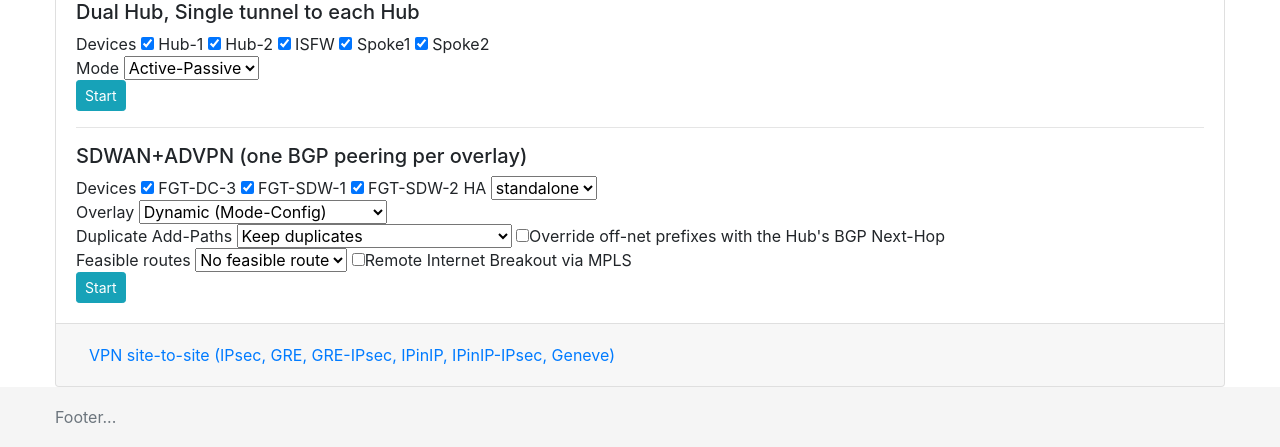
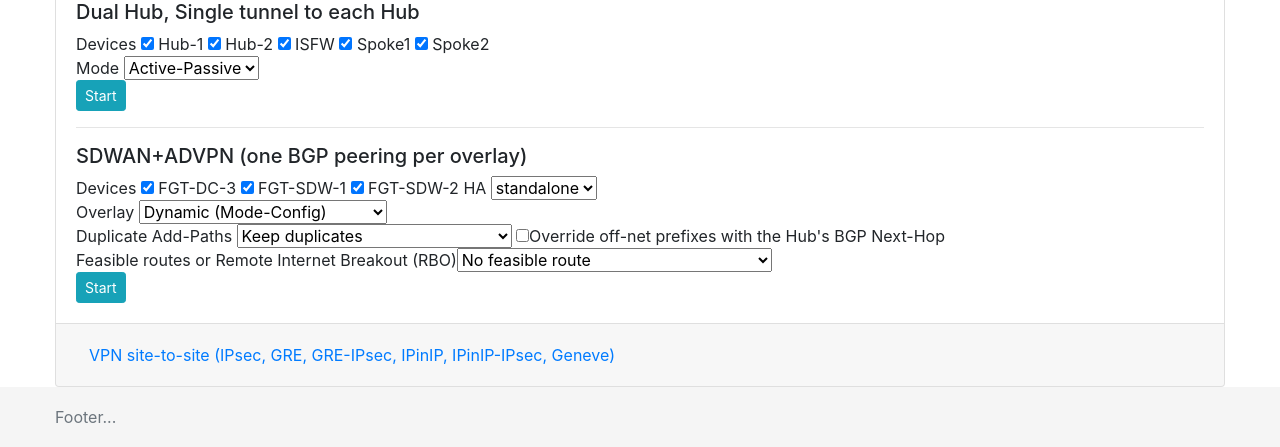
Before and after one commit to sha-02/fpoc-manager, a Django app: page / in a window 1280 px wide, after a click on "IPsec Dialup Hub and Spoke -- Multiple Paths". Shown: the part 465-912 px from the top of the page. Run offline with Django 3.2, Linux system fonts and the light colour scheme; some libraries are stand-ins or nearby versions.

Commit message:
poc #5 (sdwan+advpn) reworked feasible routes (integrated RBO over MPLS) and added underlay interfaces in SD-WAN

```diff
--- a/fpoc/pocs.py
+++ b/fpoc/pocs.py
@@ -242,8 +242,7 @@
         'duplicate_paths': request.POST.get('duplicate_paths'),
         # 'keep_duplicates', 'onnet_pref_spokes', 'offnet_filter_hub'
         'override_with_hub_nexthop': bool(request.POST.get('override_with_hub_nexthop', False)),  # True or False
-        'feasible_routes': request.POST.get('feasible_routes'),  # 'none', 'rfc1918', 'default_route'
-        'remote_internet_mpls': bool(request.POST.get('remote_internet_mpls', False)),  # True or False
+        'feasible_routes': request.POST.get('feasible_routes'),  # 'none', 'rfc1918', 'remote_internet_all', 'remote_internet_mpls'
 
         # Hub is FGT-A from FortiPoC "Fundation1"
         'hub_inet1': FortiPoCFoundation1.devices['FGT-A'].wan.inet1.subnet + '.3',  # 100.64.11.3
@@ -295,10 +294,6 @@
         # There is no possible off-net prefix on a spoke when off-net prefixes are filtered by the Hub
         # So force 'override' to False
         context['override_with_hub_nexthop'] = False
-
-    if context['feasible_routes'] == 'default_route':
-        # feasible default-route already covers 'remote_internet_mpls'
-        context['remote_internet_mpls'] = False
 
     devices = {
         'FGT-A': FortiGate(name='FGT-DC-3', template_group='FGT-DC', template_context={'i': 3, **context}),
--- a/templates/fpoc/home.html
+++ b/templates/fpoc/home.html
@@ -282,12 +282,12 @@
             <input type="checkbox" name="override_with_hub_nexthop" value=1>Override off-net prefixes with the Hub's BGP Next-Hop
           </fieldset>
           <fieldset>
-            Feasible routes <select name="feasible_routes">
+            Feasible routes or Remote Internet Breakout (RBO)<select name="feasible_routes">
               <option value='none' selected="selected">No feasible route</option>
               <option value='rfc1918'>RFC1918 routes</option>
-              <option value='default_route'>Default routes</option>
+              <option value='remote_internet_all'>Default route (RBO/RIA) for all overlays</option>
+              <option value='remote_internet_mpls'>Default route (RBO/RIA) for MPLS only</option>
             </select>
-            <input type="checkbox" name="remote_internet_mpls" value=1>Remote Internet Breakout via MPLS
           </fieldset>
         <button class="btn btn-info btn-sm" type="submit" data-toggle="tooltip" data-placement="bottom" title="{% url 'fpoc:sdwan_advpn_bgp_per_overlay' %}">Start</button>
       </form>
```
Also changed, not shown: 4 other files.
